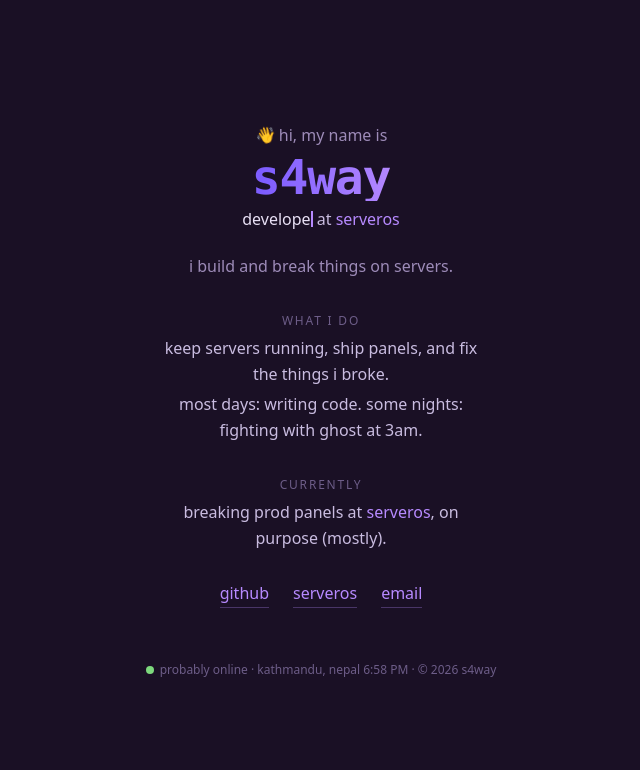
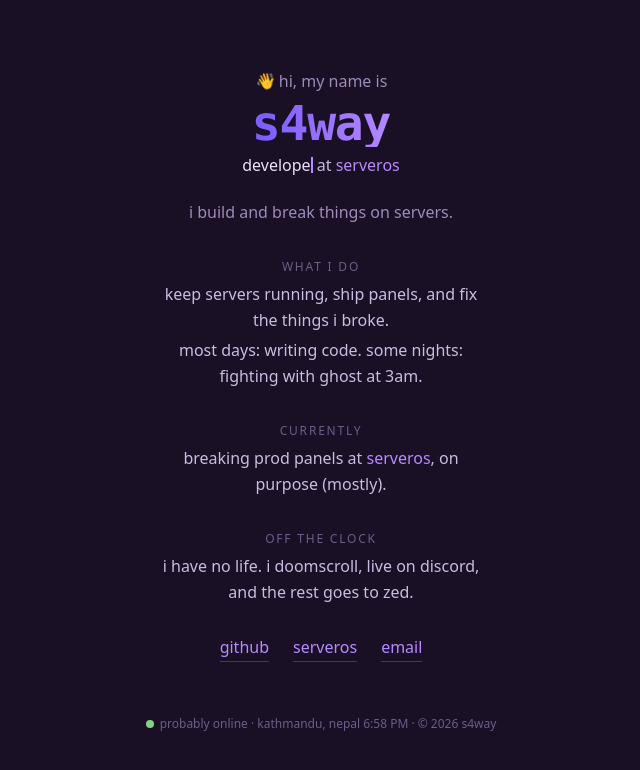
Before and after one commit to wrrfsub/s4way, a Svelte app: page / in a window 1280 px wide. Shown: the top 770 px of the page, without its empty margins (319-959 px from the left). Built offline with nearby package versions, Linux system fonts and the light colour scheme; no server answers.

Commit message:
off the clock section

```diff
--- a/src/App.svelte
+++ b/src/App.svelte
@@ -82,6 +82,10 @@
     <h2 class="mb-1.5 text-xs uppercase tracking-[0.15em] text-faint">currently</h2>
     <p class="leading-relaxed text-soft">breaking prod panels at <a href="https://serveros.com/">serveros</a>, on purpose (mostly).</p>
   </section>
+  <section class="mt-7 max-w-[36ch]">
+    <h2 class="mb-1.5 text-xs uppercase tracking-[0.15em] text-faint">off the clock</h2>
+    <p class="leading-relaxed text-soft">i have no life. i doomscroll, live on discord, and the rest goes to zed.</p>
+  </section>
   <nav class="mt-6 flex gap-6">
     <a class="border-b border-accent/30 pb-0.5 no-underline hover:border-accent" href="https://github.com/wrrfsub">github</a>
     <a class="border-b border-accent/30 pb-0.5 no-underline hover:border-accent" href="https://serveros.com/">serveros</a>
```
